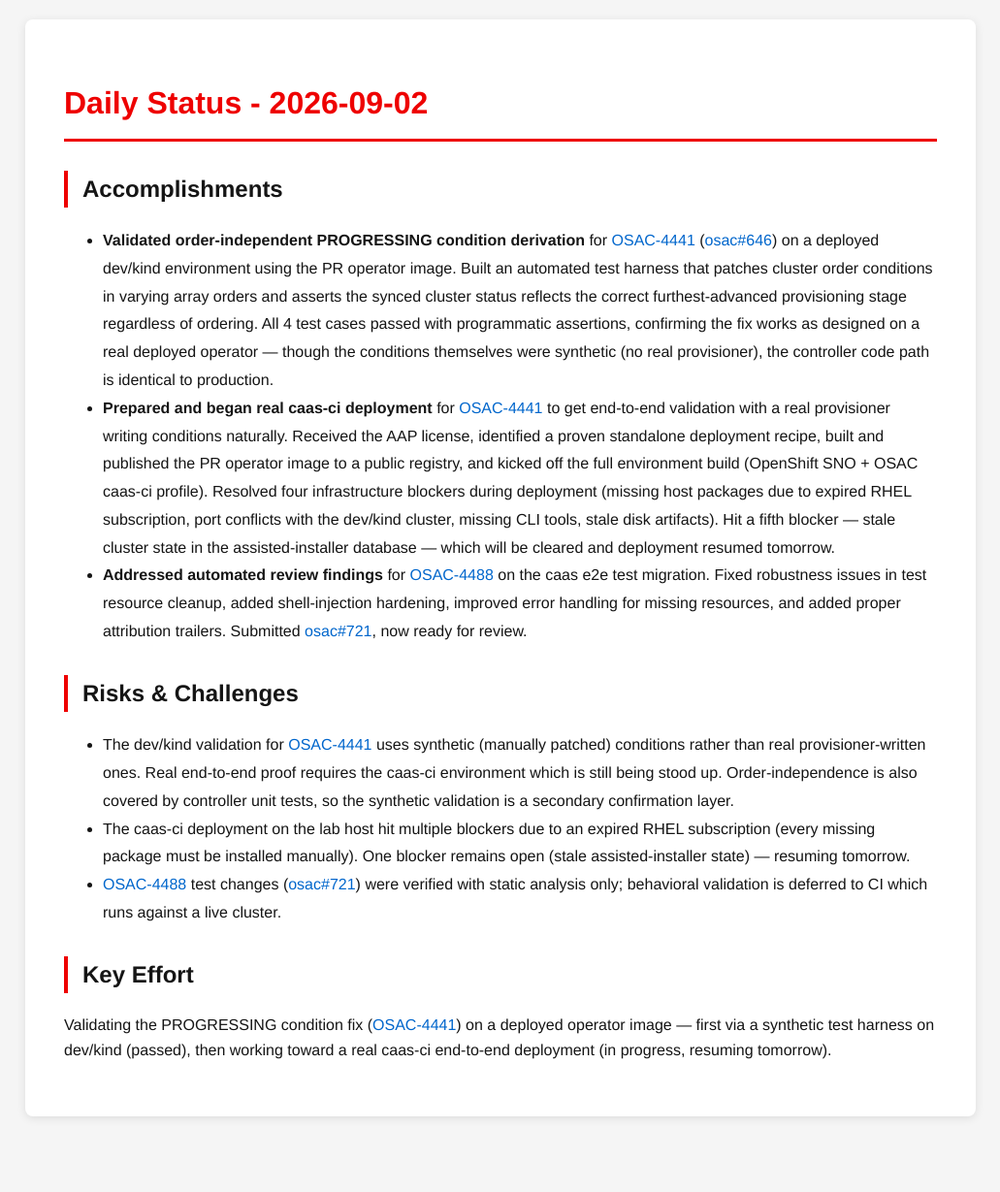
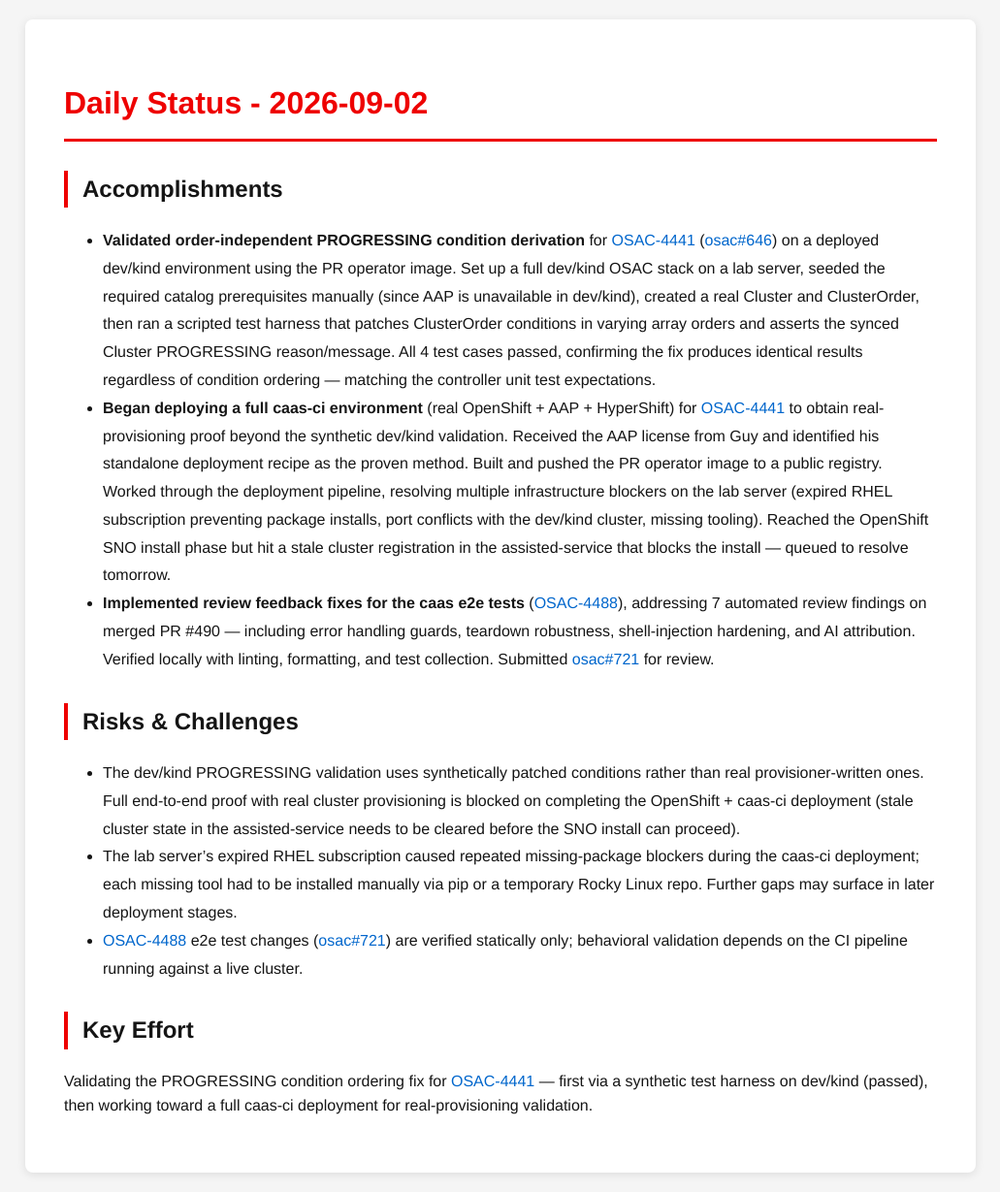
Before and after one commit to tzvatot/daily-status, a Jekyll site: the page built from 2026-09-02.md, in a window 1280 px wide. Shown: the whole page at 97% size, without its empty margins (124-1155 px from the left). Built offline with Jekyll 4.4.1, drawn with Linux system fonts in a browser that asks for light colours; before the commit the page ends 1171 px from its top, so only the background shows below that.

Commit message:
Daily status update - 2026-09-02

```diff
--- a/2026-09-02.md
+++ b/2026-09-02.md
@@ -8,16 +8,16 @@ date: 2026-09-02
 
 ## Accomplishments
 
-- **Validated order-independent PROGRESSING condition derivation** for [OSAC-4441](https://redhat.atlassian.net/browse/OSAC-4441) ([osac#646](https://github.com/osac-project/osac/pull/646)) on a deployed dev/kind environment using the PR operator image. Built an automated test harness that patches cluster order conditions in varying array orders and asserts the synced cluster status reflects the correct furthest-advanced provisioning stage regardless of ordering. All 4 test cases passed with programmatic assertions, confirming the fix works as designed on a real deployed operator — though the conditions themselves were synthetic (no real provisioner), the controller code path is identical to production.
-- **Prepared and began real caas-ci deployment** for [OSAC-4441](https://redhat.atlassian.net/browse/OSAC-4441) to get end-to-end validation with a real provisioner writing conditions naturally. Received the AAP license, identified a proven standalone deployment recipe, built and published the PR operator image to a public registry, and kicked off the full environment build (OpenShift SNO + OSAC caas-ci profile). Resolved four infrastructure blockers during deployment (missing host packages due to expired RHEL subscription, port conflicts with the dev/kind cluster, missing CLI tools, stale disk artifacts). Hit a fifth blocker — stale cluster state in the assisted-installer database — which will be cleared and deployment resumed tomorrow.
-- **Addressed automated review findings** for [OSAC-4488](https://redhat.atlassian.net/browse/OSAC-4488) on the caas e2e test migration. Fixed robustness issues in test resource cleanup, added shell-injection hardening, improved error handling for missing resources, and added proper attribution trailers. Submitted [osac#721](https://github.com/osac-project/osac/pull/721), now ready for review.
+- **Validated order-independent PROGRESSING condition derivation** for [OSAC-4441](https://redhat.atlassian.net/browse/OSAC-4441) ([osac#646](https://github.com/osac-project/osac/pull/646)) on a deployed dev/kind environment using the PR operator image. Set up a full dev/kind OSAC stack on a lab server, seeded the required catalog prerequisites manually (since AAP is unavailable in dev/kind), created a real Cluster and ClusterOrder, then ran a scripted test harness that patches ClusterOrder conditions in varying array orders and asserts the synced Cluster PROGRESSING reason/message. All 4 test cases passed, confirming the fix produces identical results regardless of condition ordering — matching the controller unit test expectations.
+- **Began deploying a full caas-ci environment** (real OpenShift + AAP + HyperShift) for [OSAC-4441](https://redhat.atlassian.net/browse/OSAC-4441) to obtain real-provisioning proof beyond the synthetic dev/kind validation. Received the AAP license from Guy and identified his standalone deployment recipe as the proven method. Built and pushed the PR operator image to a public registry. Worked through the deployment pipeline, resolving multiple infrastructure blockers on the lab server (expired RHEL subscription preventing package installs, port conflicts with the dev/kind cluster, missing tooling). Reached the OpenShift SNO install phase but hit a stale cluster registration in the assisted-service that blocks the install — queued to resolve tomorrow.
+- **Implemented review feedback fixes for the caas e2e tests** ([OSAC-4488](https://redhat.atlassian.net/browse/OSAC-4488)), addressing 7 automated review findings on merged PR #490 — including error handling guards, teardown robustness, shell-injection hardening, and AI attribution. Verified locally with linting, formatting, and test collection. Submitted [osac#721](https://github.com/osac-project/osac/pull/721) for review.
 
 ## Risks & Challenges
 
-- The dev/kind validation for [OSAC-4441](https://redhat.atlassian.net/browse/OSAC-4441) uses synthetic (manually patched) conditions rather than real provisioner-written ones. Real end-to-end proof requires the caas-ci environment which is still being stood up. Order-independence is also covered by controller unit tests, so the synthetic validation is a secondary confirmation layer.
-- The caas-ci deployment on the lab host hit multiple blockers due to an expired RHEL subscription (every missing package must be installed manually). One blocker remains open (stale assisted-installer state) — resuming tomorrow.
-- [OSAC-4488](https://redhat.atlassian.net/browse/OSAC-4488) test changes ([osac#721](https://github.com/osac-project/osac/pull/721)) were verified with static analysis only; behavioral validation is deferred to CI which runs against a live cluster.
+- The dev/kind PROGRESSING validation uses synthetically patched conditions rather than real provisioner-written ones. Full end-to-end proof with real cluster provisioning is blocked on completing the OpenShift + caas-ci deployment (stale cluster state in the assisted-service needs to be cleared before the SNO install can proceed).
+- The lab server's expired RHEL subscription caused repeated missing-package blockers during the caas-ci deployment; each missing tool had to be installed manually via pip or a temporary Rocky Linux repo. Further gaps may surface in later deployment stages.
+- [OSAC-4488](https://redhat.atlassian.net/browse/OSAC-4488) e2e test changes ([osac#721](https://github.com/osac-project/osac/pull/721)) are verified statically only; behavioral validation depends on the CI pipeline running against a live cluster.
 
 ## Key Effort
 
-Validating the PROGRESSING condition fix ([OSAC-4441](https://redhat.atlassian.net/browse/OSAC-4441)) on a deployed operator image — first via a synthetic test harness on dev/kind (passed), then working toward a real caas-ci end-to-end deployment (in progress, resuming tomorrow).
+Validating the PROGRESSING condition ordering fix for [OSAC-4441](https://redhat.atlassian.net/browse/OSAC-4441) — first via a synthetic test harness on dev/kind (passed), then working toward a full caas-ci deployment for real-provisioning validation.
```
